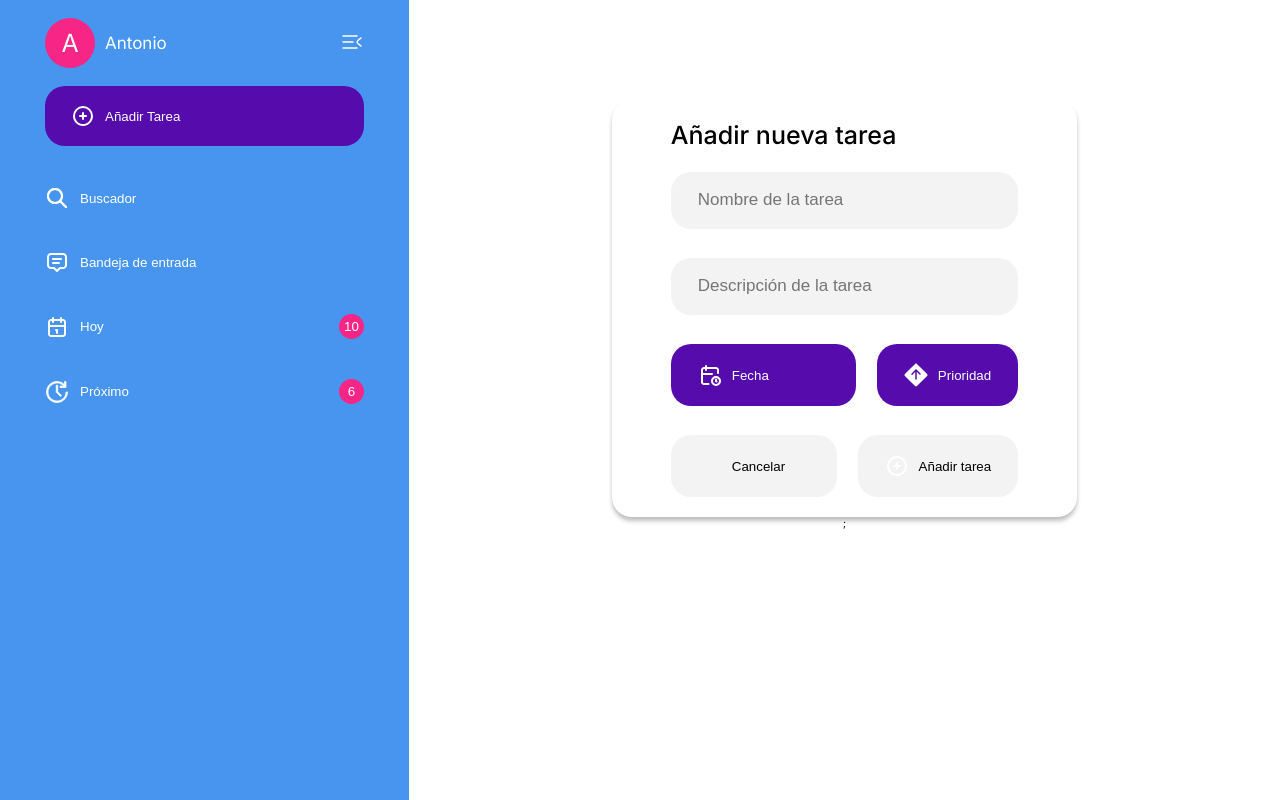
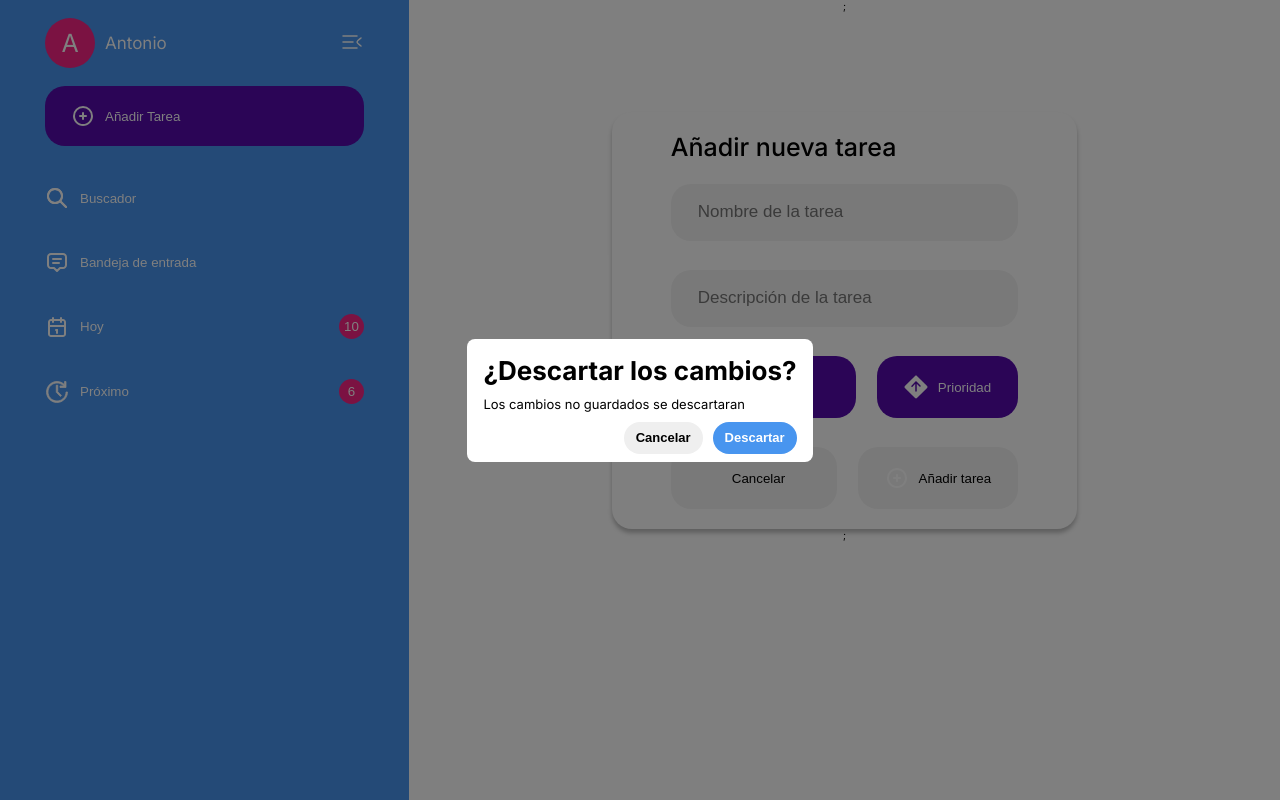
Before and after one commit to anavarro81/todoist-little, a React (Vite) app: page / in a window 1280 px wide. Built offline with nearby package versions, Linux system fonts and the light colour scheme.

Commit message:
Adds confirmation modal for discarding new task
Introduces a confirmation dialog when the user attempts to cancel creating a new task, preventing accidental loss of input.

Enhances user experience by requiring explicit confirmation before discarding changes.

```diff
--- /dev/null
+++ b/src/components/ConfirmationModal/ConfirmationModal.module.css
@@ -0,0 +1,46 @@
+.modalBackground {
+  position: fixed;
+  top: 0;
+  left: 0;
+  width: 100%;
+  height: 100%;
+  background-color: rgba(0, 0, 0, 0.5);
+  display: flex;
+  justify-content: center;
+  align-items: center;
+  z-index: 99;
+}
+
+.modalContainer {
+  background-color: white;
+  padding: 10px;
+  border-radius: 8px;
+  font-size: 1.3rem;
+  padding: 16px 16px 8px;
+  display: flex;
+  flex-direction: column;
+  gap: 1rem;
+}
+
+.modalButtonsContainer {
+  display: flex;
+  justify-content: flex-end;
+  gap: 1rem;
+}
+
+.modalButtonsContainer button {
+  display: flex;
+  font-size: 13px;
+  font-weight: 600;
+  justify-content: center;
+  line-height: 32px;
+  padding: 0px 12px;
+  text-align: center;
+  border-radius: 2rem;
+  border: 0;
+}
+
+.primaryButton {
+  background-color: var(--main-color);
+  color: white;
+}
--- /dev/null
+++ b/src/components/ConfirmationModal/ConfirmationModal.tsx
@@ -0,0 +1,30 @@
+import styles from "./ConfirmationModal.module.css";
+
+
+interface ConfirmationModalPros {
+    setShowConfirmModal: (value: boolean) => void;
+    closeConfirmModal: () => void,
+    handleDismiss: () => void,
+    handleConfirmDiscard: () => void
+}
+
+
+const ConfirmationModal = (props: ConfirmationModalPros) => {
+  return (
+    <>
+      <div className={styles.modalBackground}>
+        <div className={styles.modalContainer}>
+          <h1>¿Descartar los cambios?</h1>
+          <div>Los cambios no guardados se descartaran</div>
+          <div className={styles.modalButtonsContainer}>
+            <button type="button" onClick={props.closeConfirmModal}> Cancelar </button>
+            <button type="button" onClick={props.handleConfirmDiscard}className={styles.primaryButton}> Descartar </button>
+          </div>
+        </div>
+      </div>
+      ;
+    </>
+  );
+};
+
+export default ConfirmationModal;
--- a/src/components/NewTaskWindow/NewTaskWindow.tsx
+++ b/src/components/NewTaskWindow/NewTaskWindow.tsx
@@ -3,6 +3,7 @@ import { Icons } from "../Icons";
 import { useState } from "react";
 import DateSelector from "../DateSelector/DateSelector";
 import PrioritySelector from "../PrioritySelector/PrioritySelector";
+import ConfirmationModal from "../ConfirmationModal/ConfirmationModal";
 
 interface NewTaskWindowProps {
   isVisible: boolean;
@@ -32,13 +33,28 @@ const defaultPriority = {
   label: "prioridad 4",
   fill: "none",
   stroke: "#666",
-
-}
-
-
+};
 
 const NewTaskWindow = () => {
   const [isVisible, setIsVisible] = useState(true);
+
+  /* Confirmation Modal */
+
+  // Toggle Confirm modal
+  const [showConfirmModal, setShowConfirmModal] = useState(true);
+
+  const closeConfirmModal = () => {
+    setShowConfirmModal(false);
+  };
+
+  // Se pulsa en cancelar el aviso.
+  const handleDismiss = () => {};
+
+  // Se descartan los cambios
+  const handleConfirmDiscard = () => {
+    setShowConfirmModal(false);
+    setIsVisible(false);
+  };
 
   const [isVisibleDateSelector, setIsVisibeDateSelector] = useState(false);
 
@@ -78,7 +94,6 @@ const NewTaskWindow = () => {
   };
 
   const changePriority = (priority: any) => {
-
     const haspriority = priority.value !== "p4";
 
     setPriorityState({
@@ -96,6 +111,15 @@ const NewTaskWindow = () => {
   return (
     isVisible && (
       <>
+        {showConfirmModal && (
+          <ConfirmationModal
+            handleConfirmDiscard={handleConfirmDiscard}
+            setShowConfirmModal={setShowConfirmModal}
+            handleDismiss={handleDismiss}
+            closeConfirmModal={closeConfirmModal}
+          />
+        )}
+
         <div className={styles.newTaskWindow}>
           <h1>Añadir nueva tarea</h1>
           <form className={styles.newTaskForm}>
@@ -127,9 +151,13 @@ const NewTaskWindow = () => {
                     <>
                       <Icons name="PriorityFlag" fill={priorityState.fill} />
                       <span> {priorityState.value.toUpperCase()} </span>
-                      {<Icons name="Cancel" stroke="white"
+                      {
+                        <Icons
+                          name="Cancel"
+                          stroke="white"
                           onClick={() => changePriority(defaultPriority)}
-                      />}
+                        />
+                      }
                     </>
                   ) : (
                     <>
@@ -158,10 +186,12 @@ const NewTaskWindow = () => {
                 {<Icons name="Project" />}
                 <span>Asignar proyecto </span>
               </button> */}
-              <button type="button">
+
+              <button type="button" onClick={() => setShowConfirmModal(true)}>
                 {<Icons name="Cancel" />}
                 <span>Cancelar </span>
               </button>
+
               <button type="submit">
                 {<Icons name="Add" />}
                 Añadir tarea
```
Lines whose indentation alone changed are shown as unchanged.
